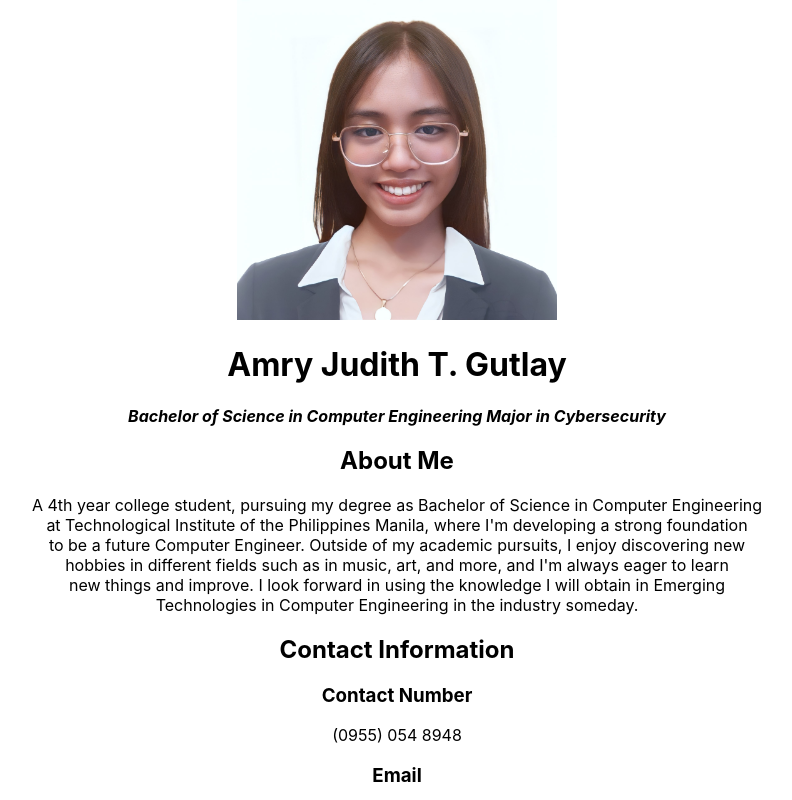
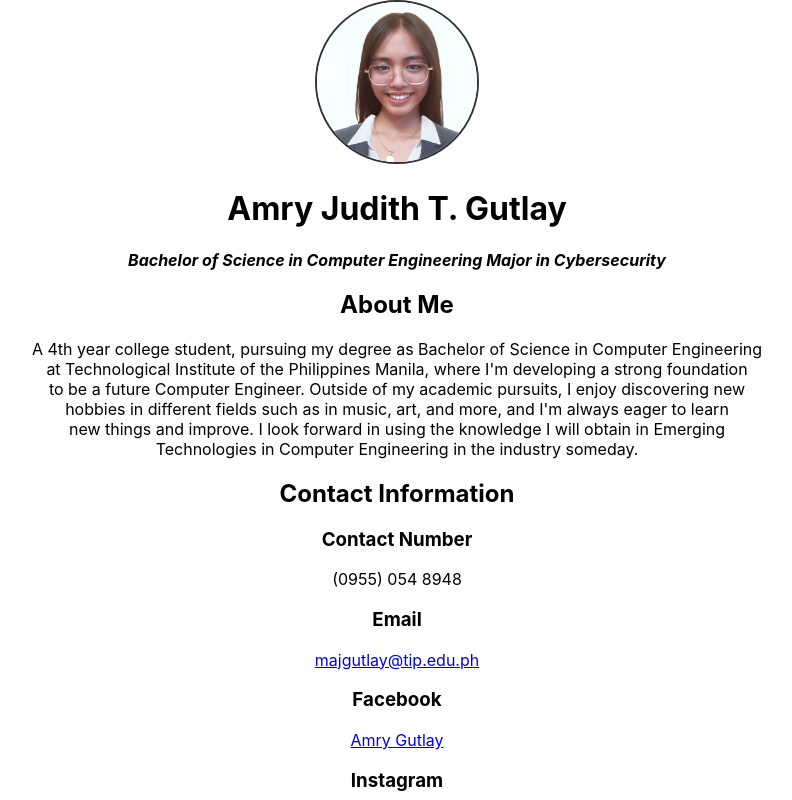
Before and after one commit to amrygutlay/gutlay-portfolio, a React (Create React App) app: page / in a window 1280 px wide. Shown: the top 800 px of the page, without its empty margins (243-1035 px from the left). Built offline with nearby package versions, Linux system fonts and the light colour scheme.

Commit message:
second commit

```diff
--- a/src/App.css
+++ b/src/App.css
@@ -42,7 +42,10 @@
 }
 
 .photo {
-  height: 40vmin;
+  height: 20vmin;
+  pointer-events: none;
+  border-radius: 50%;
+  border: 2px solid #333;
   pointer-events: none;
 }
 
```
